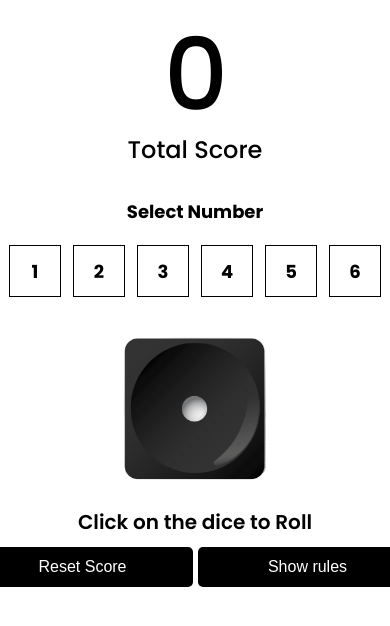
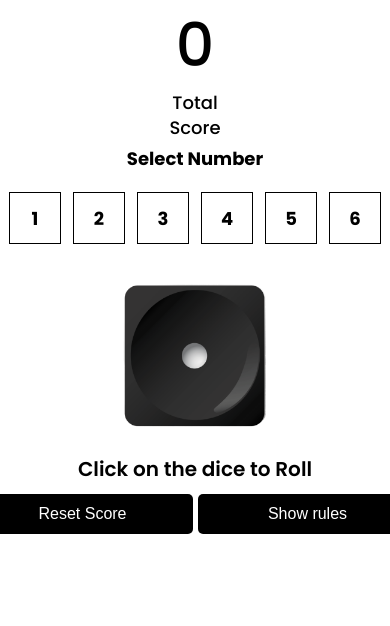
Before and after one commit to Ayush215mb/Dice_Game, a React (Vite) app: page / in a window 390 px wide. Both pictures are taken after a click on the button "PLAY NOW". Shown: the top 626 px of the page. Built offline with nearby package versions, Linux system fonts and the light colour scheme.

Commit message:
made it responsive.

```diff
--- a/src/Components/TotalScore.jsx
+++ b/src/Components/TotalScore.jsx
@@ -34,4 +34,36 @@ const Scorecontainer = styled.div`
     font-weight: 500;
     line-height: 36px;
   }
+
+    @media (max-width: 768px) {
+    h1 {
+      font-size: 80px;
+      width: 50px;
+      height: 90px;
+      line-height: 120px;
+    }
+
+    p {
+      font-size: 20px;
+      width: 120px;
+      height: 30px;
+      line-height: 30px;
+    }
+  }
+
+  @media (max-width: 480px) {
+    h1 {
+      font-size: 60px;
+      width: 40px;
+      height: 70px;
+      line-height: 90px;
+    }
+
+    p {
+      font-size: 18px;
+      width: 100px;
+      height: 25px;
+      line-height: 25px;
+    }
+  }
 `;
```
